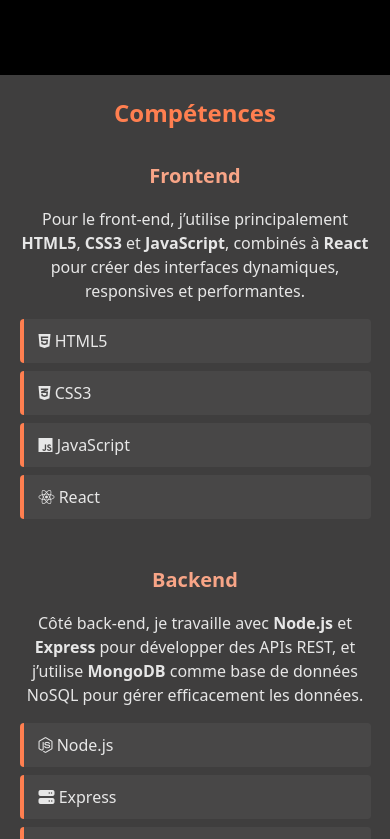
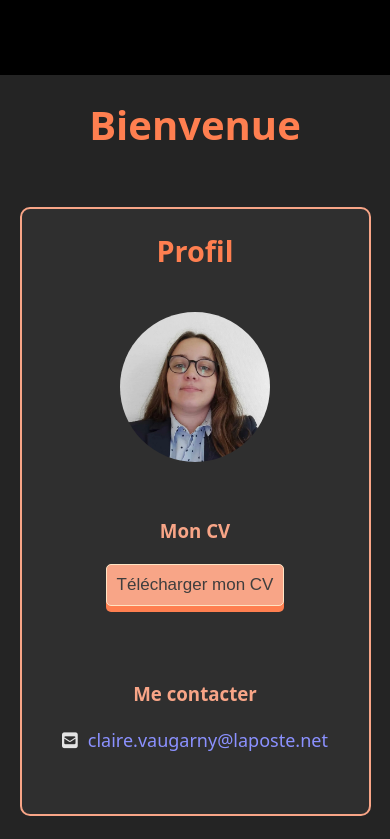
Before and after one commit to claire-vaugarny/Portfolio, a React (Vite) app: page / in a window 390 px wide. Shown: the top 839 px of the page. Built offline with nearby package versions, Linux system fonts and the light colour scheme.

Commit message:
version mobile : profilSection

```diff
--- a/src/App.jsx
+++ b/src/App.jsx
@@ -9,7 +9,7 @@
   return (
     <main className="main">
       {/* <Navbar /> */}
-      {/* <ProfileSection /> */}
+      <ProfileSection />
       <CompetencesSection />
       <ProjectSection />
     </main>
--- a/src/components/profilSection/ProfilSection.scss
+++ b/src/components/profilSection/ProfilSection.scss
@@ -60,3 +60,28 @@
     margin-top: 40px;
   }
 }
+
+
+@media (max-width: 768px) {
+  #ProfilSection {
+    padding: 0;
+    display: flex;
+    flex-direction: column;
+    justify-content: center;
+    align-items: center;
+
+    .profilSection-content {
+      width: 90%;
+      display: flex;
+      flex-direction: column;
+      padding-bottom: 2rem;
+    }
+
+    .profilSection-left,
+    .profilSection-right {
+      flex-direction: row;
+      justify-content: center;
+      gap: 1rem;
+    }
+  }
+}
```
